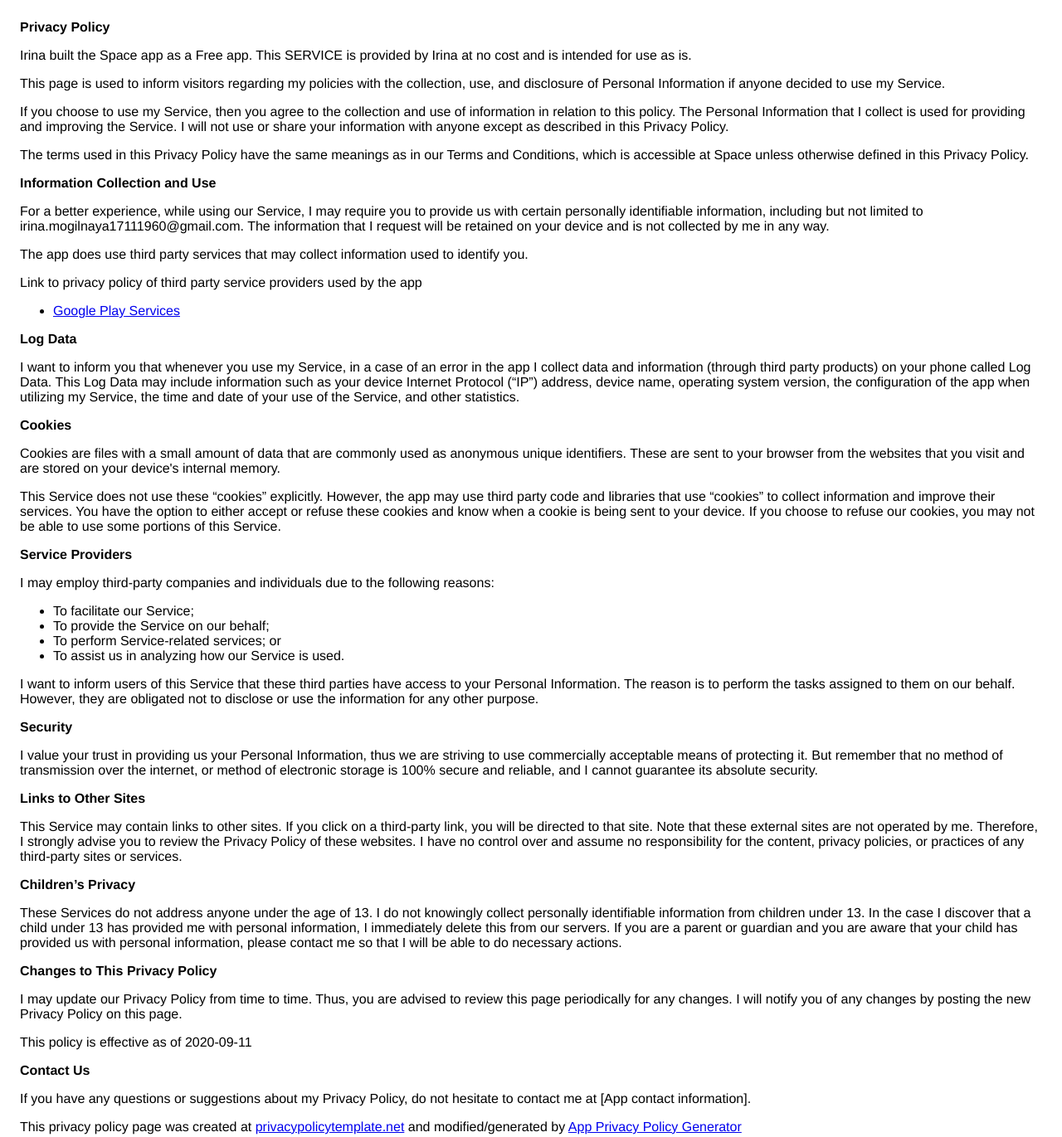
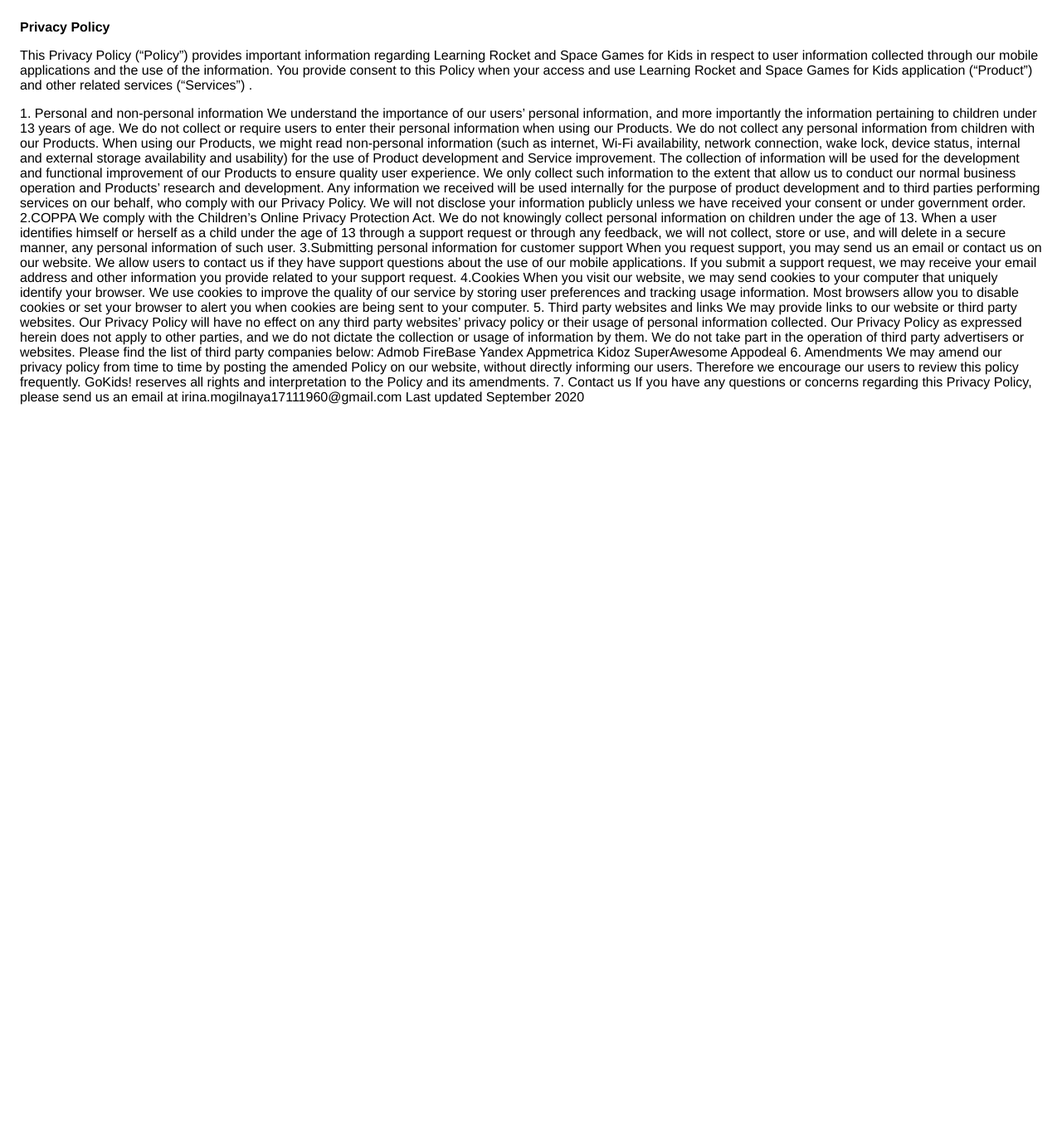
Before and after one commit to dnakidsgame/dnakidsgame.github.io, a plain HTML site: page privacy.html in a window 1280 px wide. Shown: the whole page at 83% size. After the commit the page ends 800 px from the top, so only its background shows below. Drawn offline with Linux system fonts and the light colour scheme.

Commit message:
Update privacy.html

```diff
--- a/privacy.html
+++ b/privacy.html
@@ -8,106 +8,46 @@
     </head>
     <body>
     <strong>Privacy Policy</strong> <p>
-                  Irina built the Space app as
-                  a Free app. This SERVICE is provided by
-                  Irina at no cost and is intended for use as
-                  is.
-                </p> <p>
-                  This page is used to inform visitors regarding my
-                  policies with the collection, use, and disclosure of Personal
-                  Information if anyone decided to use my Service.
-                </p> <p>
-                  If you choose to use my Service, then you agree to
-                  the collection and use of information in relation to this
-                  policy. The Personal Information that I collect is
-                  used for providing and improving the Service. I will not use or share your information with
-                  anyone except as described in this Privacy Policy.
-                </p> <p>
-                  The terms used in this Privacy Policy have the same meanings
-                  as in our Terms and Conditions, which is accessible at
-                  Space unless otherwise defined in this Privacy Policy.
-                </p> <p><strong>Information Collection and Use</strong></p> <p>
-                  For a better experience, while using our Service, I
-                  may require you to provide us with certain personally
-                  identifiable information, including but not limited to irina.mogilnaya17111960@gmail.com. The information that
-                  I request will be retained on your device and is not collected by me in any way.
-                </p> <div><p>
-                    The app does use third party services that may collect
-                    information used to identify you.
-                  </p> <p>
-                    Link to privacy policy of third party service providers used
-                    by the app
-                  </p> <ul><li><a href="https://www.google.com/policies/privacy/" target="_blank" rel="noopener noreferrer">Google Play Services</a></li><!----><!----><!----><!----><!----><!----><!----><!----><!----><!----><!----><!----><!----><!----><!----><!----><!----><!----><!----><!----><!----><!----></ul></div> <p><strong>Log Data</strong></p> <p>
-                  I want to inform you that whenever you
-                  use my Service, in a case of an error in the app
-                  I collect data and information (through third party
-                  products) on your phone called Log Data. This Log Data may
-                  include information such as your device Internet Protocol
-                  (“IP”) address, device name, operating system version, the
-                  configuration of the app when utilizing my Service,
-                  the time and date of your use of the Service, and other
-                  statistics.
-                </p> <p><strong>Cookies</strong></p> <p>
-                  Cookies are files with a small amount of data that are
-                  commonly used as anonymous unique identifiers. These are sent
-                  to your browser from the websites that you visit and are
-                  stored on your device's internal memory.
-                </p> <p>
-                  This Service does not use these “cookies” explicitly. However,
-                  the app may use third party code and libraries that use
-                  “cookies” to collect information and improve their services.
-                  You have the option to either accept or refuse these cookies
-                  and know when a cookie is being sent to your device. If you
-                  choose to refuse our cookies, you may not be able to use some
-                  portions of this Service.
-                </p> <p><strong>Service Providers</strong></p> <p>
-                  I may employ third-party companies and
-                  individuals due to the following reasons:
-                </p> <ul><li>To facilitate our Service;</li> <li>To provide the Service on our behalf;</li> <li>To perform Service-related services; or</li> <li>To assist us in analyzing how our Service is used.</li></ul> <p>
-                  I want to inform users of this Service
-                  that these third parties have access to your Personal
-                  Information. The reason is to perform the tasks assigned to
-                  them on our behalf. However, they are obligated not to
-                  disclose or use the information for any other purpose.
-                </p> <p><strong>Security</strong></p> <p>
-                  I value your trust in providing us your
-                  Personal Information, thus we are striving to use commercially
-                  acceptable means of protecting it. But remember that no method
-                  of transmission over the internet, or method of electronic
-                  storage is 100% secure and reliable, and I cannot
-                  guarantee its absolute security.
-                </p> <p><strong>Links to Other Sites</strong></p> <p>
-                  This Service may contain links to other sites. If you click on
-                  a third-party link, you will be directed to that site. Note
-                  that these external sites are not operated by me.
-                  Therefore, I strongly advise you to review the
-                  Privacy Policy of these websites. I have
-                  no control over and assume no responsibility for the content,
-                  privacy policies, or practices of any third-party sites or
-                  services.
-                </p> <p><strong>Children’s Privacy</strong></p> <p>
-                  These Services do not address anyone under the age of 13.
-                  I do not knowingly collect personally
-                  identifiable information from children under 13. In the case
-                  I discover that a child under 13 has provided
-                  me with personal information, I immediately
-                  delete this from our servers. If you are a parent or guardian
-                  and you are aware that your child has provided us with
-                  personal information, please contact me so that
-                  I will be able to do necessary actions.
-                </p> <p><strong>Changes to This Privacy Policy</strong></p> <p>
-                  I may update our Privacy Policy from
-                  time to time. Thus, you are advised to review this page
-                  periodically for any changes. I will
-                  notify you of any changes by posting the new Privacy Policy on
-                  this page.
-                </p> <p>This policy is effective as of 2020-09-11</p> <p><strong>Contact Us</strong></p> <p>
-                  If you have any questions or suggestions about my
-                  Privacy Policy, do not hesitate to contact me at [App contact information].
-                </p> <p>
-                  This privacy policy page was created at
-                  <a href="https://privacypolicytemplate.net" target="_blank" rel="noopener noreferrer">privacypolicytemplate.net</a>
-                  and modified/generated by
-                  <a href="https://app-privacy-policy-generator.firebaseapp.com/" target="_blank" rel="noopener noreferrer">App Privacy Policy Generator</a></p>
+
+This Privacy Policy (“Policy”) provides important information regarding Learning Rocket and Space Games for Kids in respect to user information collected through our mobile applications and the use of the information. You provide consent to this Policy when your access and use Learning Rocket and Space Games for Kids application (“Product”) and other related services (“Services”) .
+</p> <p>
+1. Personal and non-personal information
+We understand the importance of our users’ personal information, and more importantly the information pertaining to children under 13 years of age. We do not collect or require users to enter their personal information when using our Products. We do not collect any personal information from children with our Products.
+
+When using our Products, we might read non-personal information (such as internet, Wi-Fi availability, network connection, wake lock, device status, internal and external storage availability and usability) for the use of Product development and Service improvement. The collection of information will be used for the development and functional improvement of our Products to ensure quality user experience. We only collect such information to the extent that allow us to conduct our normal business operation and Products’ research and development.
+
+Any information we received will be used internally for the purpose of product development and to third parties performing services on our behalf, who comply with our Privacy Policy. We will not disclose your information publicly unless we have received your consent or under government order.
+
+2.COPPA
+We comply with the Children’s Online Privacy Protection Act. We do not knowingly collect personal information on children under the age of 13. When a user identifies himself or herself as a child under the age of 13 through a support request or through any feedback, we will not collect, store or use, and will delete in a secure manner, any personal information of such user.
+
+3.Submitting personal information for customer support
+When you request support, you may send us an email or contact us on our website. We allow users to contact us if they have support questions about the use of our mobile applications. If you submit a support request, we may receive your email address and other information you provide related to your support request.
+
+4.Cookies
+When you visit our website, we may send cookies to your computer that uniquely identify your browser. We use cookies to improve the quality of our service by storing user preferences and tracking usage information. Most browsers allow you to disable cookies or set your browser to alert you when cookies are being sent to your computer.
+
+5. Third party websites and links
+We may provide links to our website or third party websites. Our Privacy Policy will have no effect on any third party websites’ privacy policy or their usage of personal information collected. Our Privacy Policy as expressed herein does not apply to other parties, and we do not dictate the collection or usage of information by them. We do not take part in the operation of third party advertisers or websites. Please find the list of third party companies below:
+Admob
+
+FireBase
+
+Yandex
+
+Appmetrica
+
+Kidoz
+
+SuperAwesome
+Appodeal
+
+6. Amendments
+We may amend our privacy policy from time to time by posting the amended Policy on our website, without directly informing our users. Therefore we encourage our users to review this policy frequently. GoKids! reserves all rights and interpretation to the Policy and its amendments.
+
+7. Contact us
+If you have any questions or concerns regarding this Privacy Policy, please send us an email at irina.mogilnaya17111960@gmail.com
+
+Last updated September 2020
     </body>
     </html>
```
